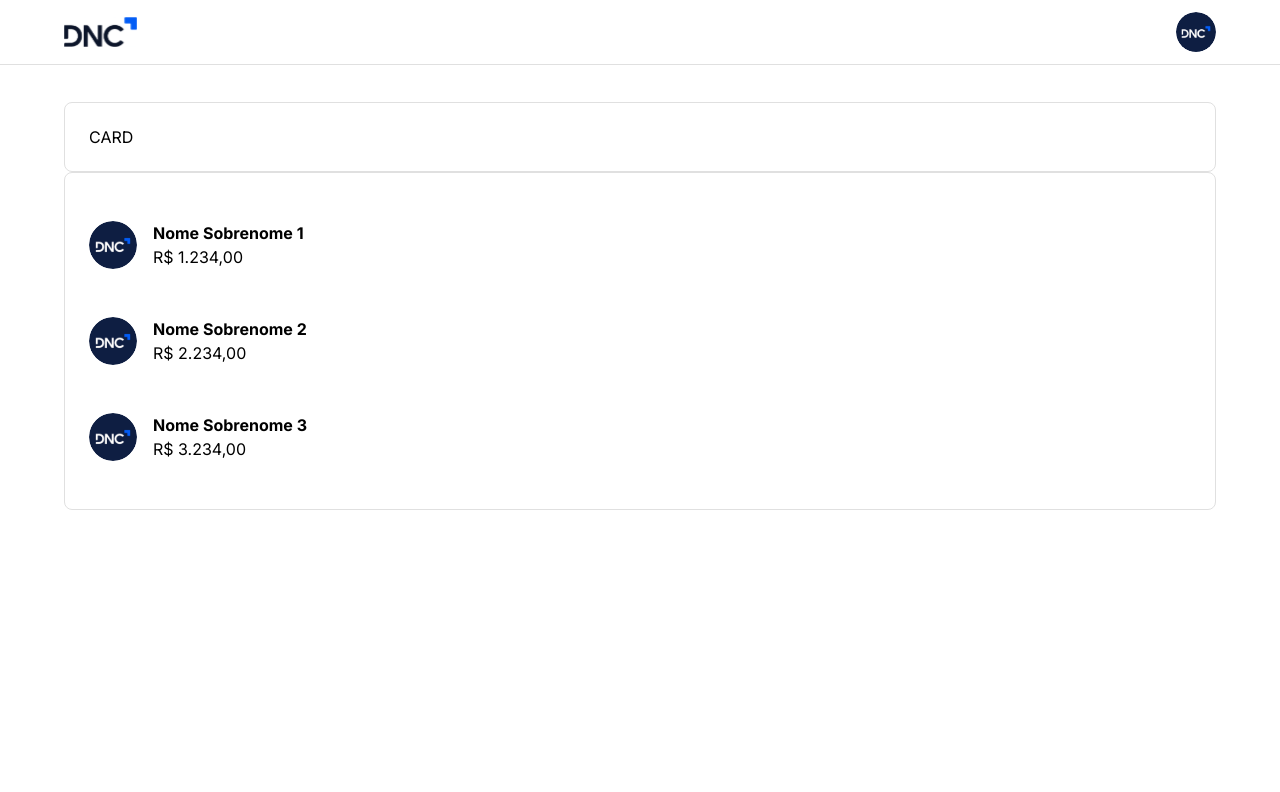
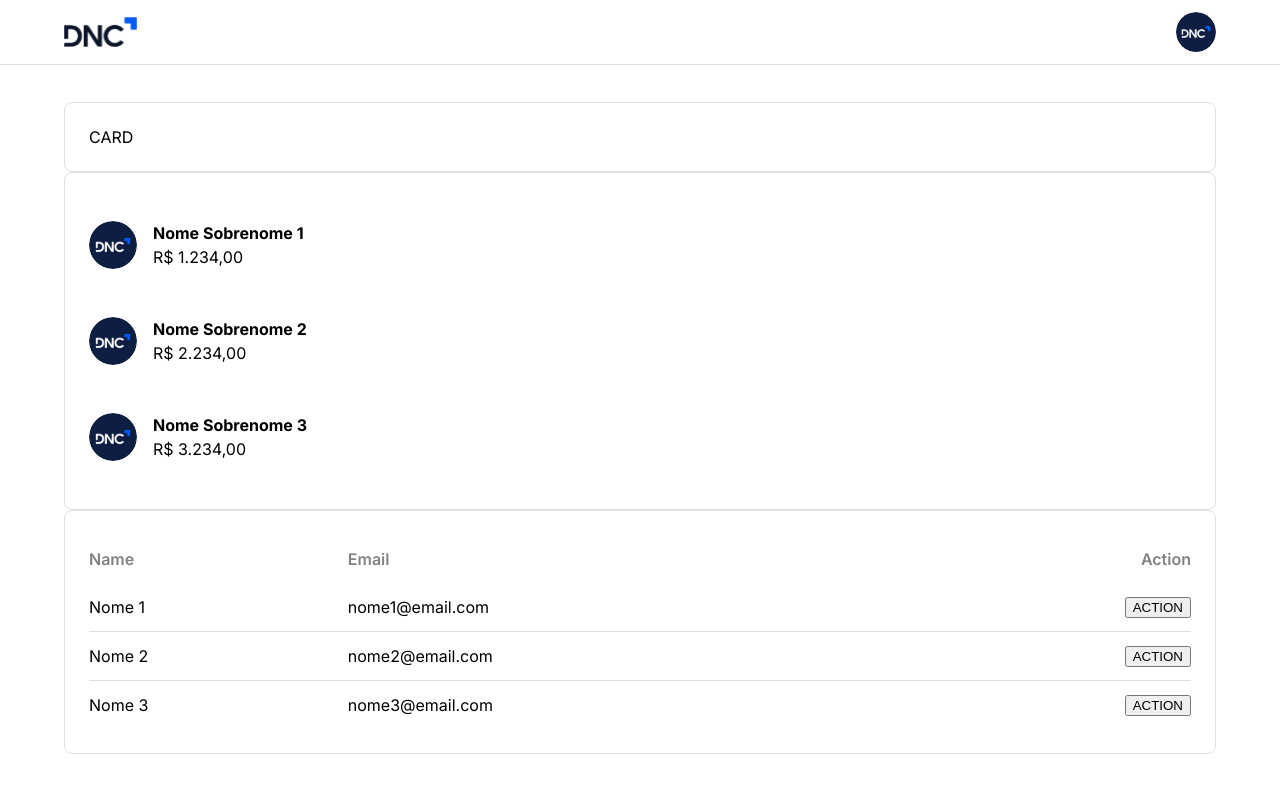
Before and after one commit to Ali-Dionisio/dnc-sales-dashboard-aads, a React (Vite) app: page /home in a window 1280 px wide. Shown: the top 792 px of the page. Built offline with nearby package versions, Linux system fonts and the light colour scheme.

Commit message:
Feat: Table Component

```diff
--- /dev/null
+++ b/src/components/CustomTable.tsx
@@ -0,0 +1,64 @@
+import styled, { DefaultTheme } from 'styled-components'
+import { CustomTableProps } from '@/types'
+import { pxToRem } from '@/utils'
+
+const TableWrapper = styled.div<{ theme?: DefaultTheme }>`
+  overflow-x: auto;
+  width: 100%;
+  table {
+    width: 100%;
+    border-collapse: collapse;
+
+    th,
+    td {
+      padding: 0 ${pxToRem(8)} 0 0;
+      height: ${pxToRem(48)};
+      text-align: left;
+      &:last-child {
+        text-align: right;
+        padding: 0;
+      }
+    }
+
+    th {
+      color: ${(props) => props.theme.typographies.subtitle};
+      font-weight: 600;
+    }
+
+    tr {
+      border-bottom: ${pxToRem(1)} solid
+        ${(props) => props.theme.appDefaultStroke};
+      &:last-child {
+        border-bottom: none;
+      }
+    }
+  }
+`
+
+function CustomTable(props: CustomTableProps) {
+  const { headers, rows } = props
+  return (
+    <TableWrapper>
+      <table>
+        <thead>
+          <tr>
+            {headers.map((header, index) => (
+              <th key={index}>{header}</th>
+            ))}
+          </tr>
+        </thead>
+        <tbody>
+          {rows.map((row, rowIndex) => (
+            <tr key={rowIndex}>
+              {row.map((cell, cellIndex) => (
+                <td key={cellIndex}>{cell}</td>
+              ))}
+            </tr>
+          ))}
+        </tbody>
+      </table>
+    </TableWrapper>
+  )
+}
+
+export default CustomTable
--- a/src/components/index.ts
+++ b/src/components/index.ts
@@ -1,4 +1,5 @@
 export { default as AvatarList } from './AvatarList'
+export { default as CustomTable } from './CustomTable'
 export { default as FormComponent } from './FormComponents'
 export { default as Header } from './Header'
 export * from './AvatarList'
--- a/src/pages/Home.tsx
+++ b/src/pages/Home.tsx
@@ -1,4 +1,4 @@
-import { AvatarList, CardComponent } from '@/components'
+import { AvatarList, CardComponent, CustomTable } from '@/components'
 import { Container } from '@mui/material'
 import Header from '@/components/Header'
 import { currencyConverter } from '@/utils'
@@ -21,6 +21,27 @@
       subtitle: currencyConverter(3234.0),
     },
   ]
+
+  const mockTableData = {
+    headers: ['Name', 'Email', 'Action'],
+    rows: [
+      [
+        <span>Nome 1</span>,
+        <span>nome1@email.com</span>,
+        <button>ACTION</button>,
+      ],
+      [
+        <span>Nome 2</span>,
+        <span>nome2@email.com</span>,
+        <button>ACTION</button>,
+      ],
+      [
+        <span>Nome 3</span>,
+        <span>nome3@email.com</span>,
+        <button>ACTION</button>,
+      ],
+    ],
+  }
   return (
     <>
       <Header />
@@ -29,6 +50,12 @@
         <CardComponent>
           <AvatarList listData={mockListDate} />
         </CardComponent>
+        <CardComponent>
+          <CustomTable
+            headers={mockTableData.headers}
+            rows={mockTableData.rows}
+          />
+        </CardComponent>
       </Container>
     </>
   )
--- /dev/null
+++ b/src/types/customTable.d.ts
@@ -0,0 +1,4 @@
+export interface CustomTableProps {
+  headers: string[]
+  rows: React.ReactNode[][]
+}
--- a/src/types/index.ts
+++ b/src/types/index.ts
@@ -1,4 +1,5 @@
 export * from './avatarsList'
+export * from './customTable'
 export * from './theme'
 export * from './typographies'
 export * from './formComponents'
```
